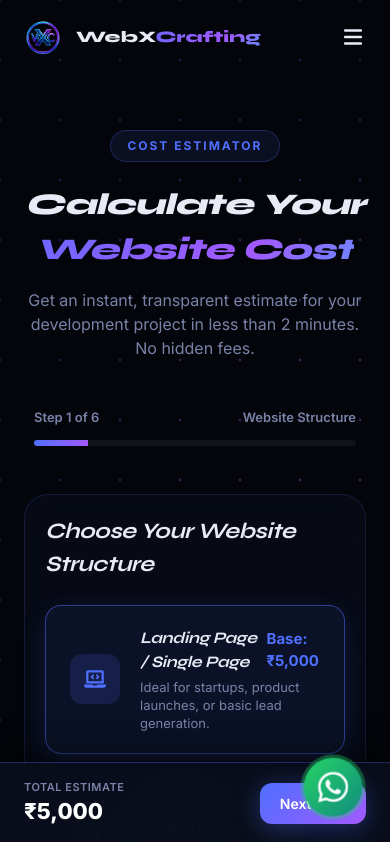
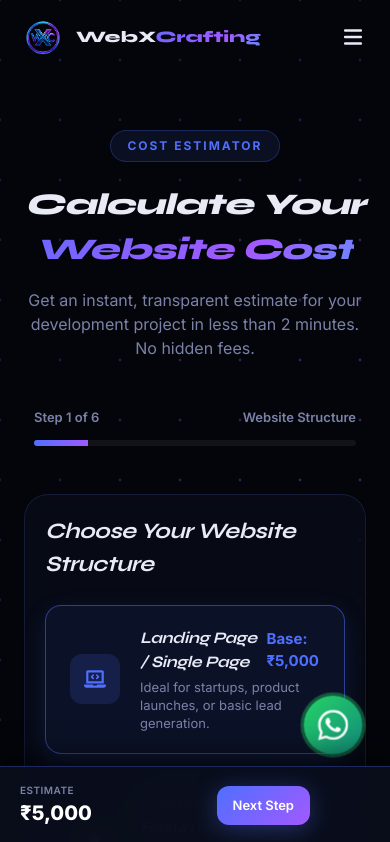
Before and after one commit to webxcrafting07/webxcrafting, a Next.js app: page /website-cost-calculator in a window 390 px wide. Shown: the top 842 px of the page. Built offline with nearby package versions, Linux system fonts and the light colour scheme.

Commit message:
style: fix sticky mobile bar overlapping with floating chat buttons

```diff
--- a/app/website-cost-calculator/CalculatorClient.tsx
+++ b/app/website-cost-calculator/CalculatorClient.tsx
@@ -1263,19 +1263,19 @@ export default function CalculatorClient() {
 
       {/* Mobile Sticky Bottom Bar */}
       <div className="mobile-only-sticky-bar" style={{
-        position: 'fixed', bottom: 0, left: 0, right: 0, zIndex: 100,
+        position: 'fixed', bottom: 0, left: 0, right: 0, zIndex: 999999,
         background: 'rgba(10,14,28,0.95)', backdropFilter: 'blur(20px)',
-        borderTop: '1px solid rgba(79,111,255,0.3)', padding: '16px 24px',
+        borderTop: '1px solid rgba(79,111,255,0.3)', padding: '16px 80px 16px 20px',
         display: 'none', justifyContent: 'space-between', alignItems: 'center',
         boxShadow: '0 -10px 30px rgba(0,0,0,0.5)'
       }}>
         <div>
-          <div style={{ fontSize: 11, color: '#7b82a8', textTransform: 'uppercase', letterSpacing: 0.5, fontWeight: 600 }}>Total Estimate</div>
-          <motion.div key={totalPrice} initial={{ scale: 0.8, opacity: 0 }} animate={{ scale: 1, opacity: 1 }} style={{ fontSize: 22, fontWeight: 800, color: '#fff' }}>
+          <div style={{ fontSize: 10, color: '#7b82a8', textTransform: 'uppercase', letterSpacing: 0.5, fontWeight: 600 }}>Estimate</div>
+          <motion.div key={totalPrice} initial={{ scale: 0.8, opacity: 0 }} animate={{ scale: 1, opacity: 1 }} style={{ fontSize: 20, fontWeight: 800, color: '#fff' }}>
             ₹{totalPrice.toLocaleString("en-IN")}
           </motion.div>
         </div>
-        <button onClick={step < 6 ? nextStep : () => { window.scrollTo({top:0, behavior:'smooth'}) }} className="btn-primary" style={{ padding: '10px 20px', fontSize: 14 }}>
+        <button onClick={step < 6 ? nextStep : () => { window.scrollTo({top:0, behavior:'smooth'}) }} className="btn-primary" style={{ padding: '10px 16px', fontSize: 13, whiteSpace: 'nowrap' }}>
           {step < 6 ? 'Next Step' : 'Get Quote'}
         </button>
       </div>
@@ -1283,6 +1283,7 @@ export default function CalculatorClient() {
       <style dangerouslySetInnerHTML={{__html: `
         @media (max-width: 900px) {
           .mobile-only-sticky-bar { display: flex !important; }
+          .whatsapp-btn { bottom: 90px !important; }
         }
       `}} />
 
```
